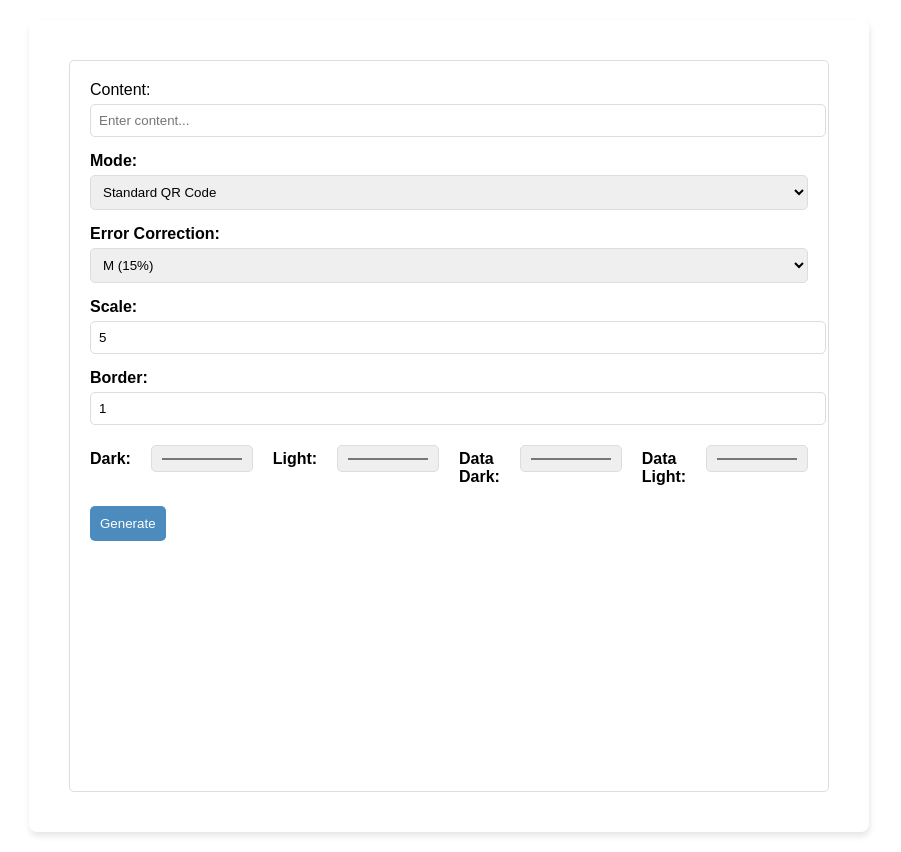
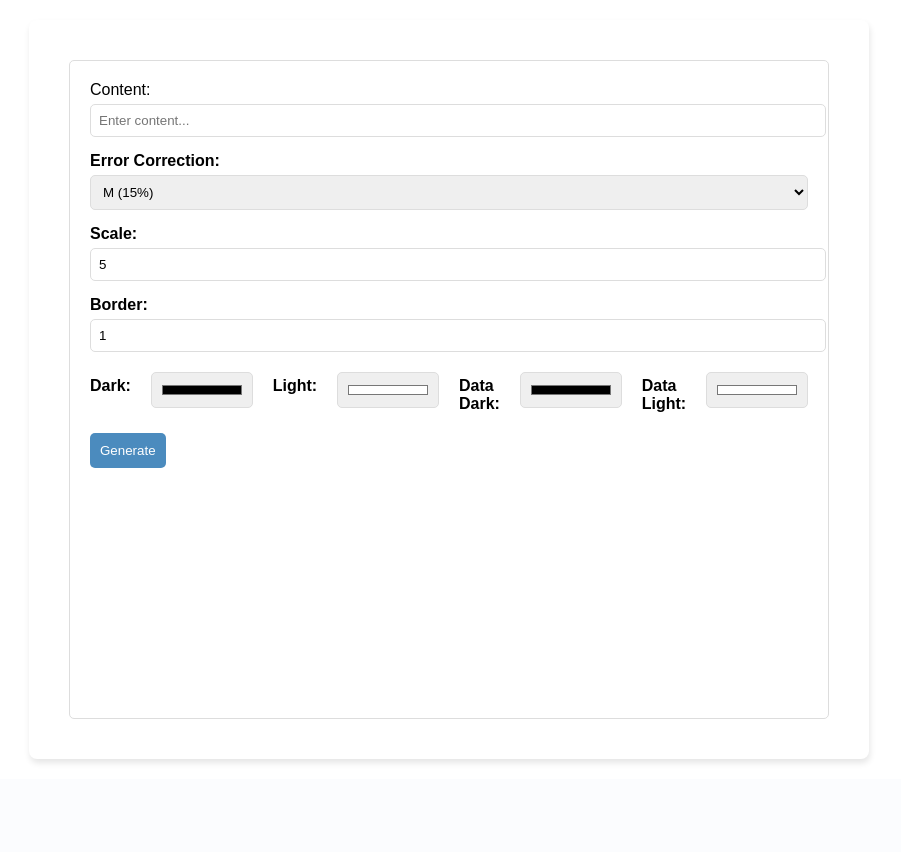
Before and after one commit to viraj-gore/segno_django_qr_generator, a Django app: page /qr-code-demo/ in a window 1280 px wide. Shown: the part 174-1026 px from the top of the page, without its empty margins (191-1092 px from the left). After the commit the page ends 937 px from the top, so only its background shows below. Run offline with Django 4.2, Linux system fonts and the light colour scheme.

Commit message:
EPC QR generation- not working

```diff
--- a/segno_django/static/css/style.css
+++ b/segno_django/static/css/style.css
@@ -1,5 +1,6 @@
 body {
     font-family: Arial, sans-serif;
+    height: auto;
     margin: 0;
     padding: 0;
 }
@@ -38,6 +39,7 @@
 }
 
 .form-container {
+    height: auto;
     flex: 3;
     padding: 20px;
     border: 1px solid #ddd;
@@ -52,6 +54,7 @@
 
 input, select {
     width: 100%;
+    height: auto;
     padding: 8px;
     margin: 5px 0;
     border: 1px solid #ddd;
@@ -127,10 +130,9 @@
 .content {
     max-width: 800px;
     margin: 20px auto;
+    max-height: auto;
     padding: 20px;
     background-color: #ffffff;
-    box-shadow: 0px 4px 6px rgba(0, 0, 0, 0.1);
-    border-radius: 8px;
 }
 
 /* Align labels and inputs on the same line */
--- a/segno_django/templates/home.html
+++ b/segno_django/templates/home.html
@@ -9,12 +9,6 @@
                 {% csrf_token %}
                 Content:
                 <input type="text" id="content" name="content" placeholder="Enter content..." required><br/>
-
-                <label for="mode">Mode:</label>
-                <select id="mode" name="mode">
-                    <option value="standard">Standard QR Code</option>
-                    <option value="micro">Micro QR Code</option>
-                </select>
 
                 <label for="error-correction">Error Correction:</label>
                 <select id="error-correction" name="error-correction">
--- a/segno_django/views.py
+++ b/segno_django/views.py
@@ -230,47 +230,16 @@
 
 
 def epc(request):
-    epc_code= None
     if request.method == "POST":
-        try:
-            bic = request.POST.get("bic")
-            iban = request.POST.get("iban")
-            amount = request.POST.get("amount")
-            name = request.POST.get("name")
+        name = request.POST.get("name")
+        iban = request.POST.get("iban")
+        amount = request.POST.get("amount")
+        bic = request.POST.get("bic", "")
 
-            # Generate EPC QR Code
-            qr = segno.helpers.make_epc_qr(name=name, iban=iban, amount=float(amount), bic=bic)
+        # Generate EPC QR Code
+        qr = segno.helpers.make_epc(name=name, iban=iban, amount=float(amount), bic=bic)
+        qr_code_path = "static/qr_codes/epc.png"
+        qr.save(qr_code_path, scale=10)
 
-            epc_string = "\n".join([
-                "BCD",      # Service Tag
-                "002",      # Version
-                "1",        # Encoding (UTF-8)
-                "SCT",      # Identification
-                bic or "",  # BIC (optional)
-                name,       # Account Holder Name
-                iban,       # IBAN
-                f"EUR{float(amount) if amount else ''}",  # Amount with EUR prefix
-                "",         # Purpose (optional)
-                "",         # Remittance Reference (optional)
-                ""          # Unstructured Information (optional)
-            ])
-            qr = segno.make(epc_string)
-
-            buffer = io.BytesIO()
-
-            qr.save(
-                    buffer,
-                    kind='png',
-                    scale='5',
-                )
-
-            # Convert to base64
-            epc_code = base64.b64encode(buffer.getvalue()).decode('utf-8')
-
-            return render(request, "epc.html", {"qr_code": epc_code})
-
-        except Exception as e:
-            print(f"QR Code Generation Error: {e}")
-
-
+        return render(request, "epc.html", {"qr_code": qr_code_path})
     return render(request, "epc.html")
```
Also changed, not shown: requirements.txt (added).
